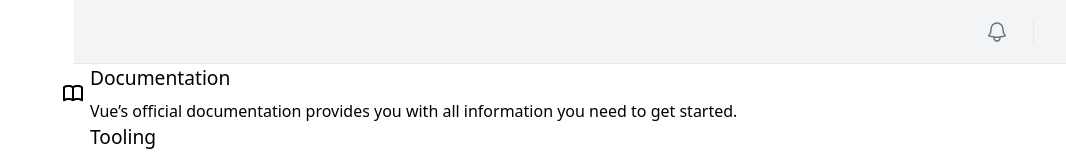
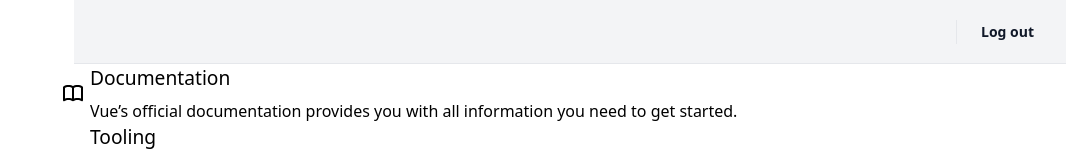
Before and after one commit to bonnak/noteapp_csharp, a Vue app in the folder FrontSite/: page / in a window 1280 px wide. Shown: the top 160 px of the page, without its empty margins (214-1280 px from the left). Built offline with nearby package versions, Linux system fonts and the light colour scheme; no server answers; sample sign-in values are in the browser's storage; the HTML template or start-up script is replaced by a standard one.

Commit message:
show logout

```diff
--- a/FrontSite/src/components/HeaderNav.vue
+++ b/FrontSite/src/components/HeaderNav.vue
@@ -1,6 +1,17 @@
 <script setup lang="ts">
-import { RouterLink } from 'vue-router'
+import { RouterLink, useRouter } from 'vue-router'
 import { useAuthStore } from '@/stores/auth'
+
+const auth = useAuthStore()
+const router = useRouter()
+
+function logout() {
+  auth.logout()
+
+  if (!auth.isAuthenticated) {
+    router.push('/login')
+  }
+}
 </script>
 
 <template>
@@ -27,27 +38,17 @@ import { useAuthStore } from '@/stores/auth'
         </RouterLink>
       </div>
       <div v-else class="flex items-center gap-x-4 lg:gap-x-6">
-        <button type="button" class="-m-2.5 p-2.5 text-gray-500 hover:text-gray-700 cursor-pointer">
-          <span class="sr-only">View notifications</span>
-          <svg
-            class="size-6"
-            fill="none"
-            viewBox="0 0 24 24"
-            stroke-width="1.5"
-            stroke="currentColor"
-            aria-hidden="true"
-            data-slot="icon"
-          >
-            <path
-              stroke-linecap="round"
-              stroke-linejoin="round"
-              d="M14.857 17.082a23.848 23.848 0 0 0 5.454-1.31A8.967 8.967 0 0 1 18 9.75V9A6 6 0 0 0 6 9v.75a8.967 8.967 0 0 1-2.312 6.022c1.733.64 3.56 1.085 5.455 1.31m5.714 0a24.255 24.255 0 0 1-5.714 0m5.714 0a3 3 0 1 1-5.714 0"
-            ></path>
-          </svg>
-        </button>
-
         <!-- Separator -->
         <div class="hidden lg:block lg:h-6 lg:w-px lg:bg-gray-200" aria-hidden="true"></div>
+
+        <!-- Logout -->
+        <button
+          @click="logout"
+          type="button"
+          class="cursor-pointer text-sm font-semibold leading-6 text-gray-900 hover:text-gray-700"
+        >
+          Log out
+        </button>
       </div>
     </div>
   </div>
```
